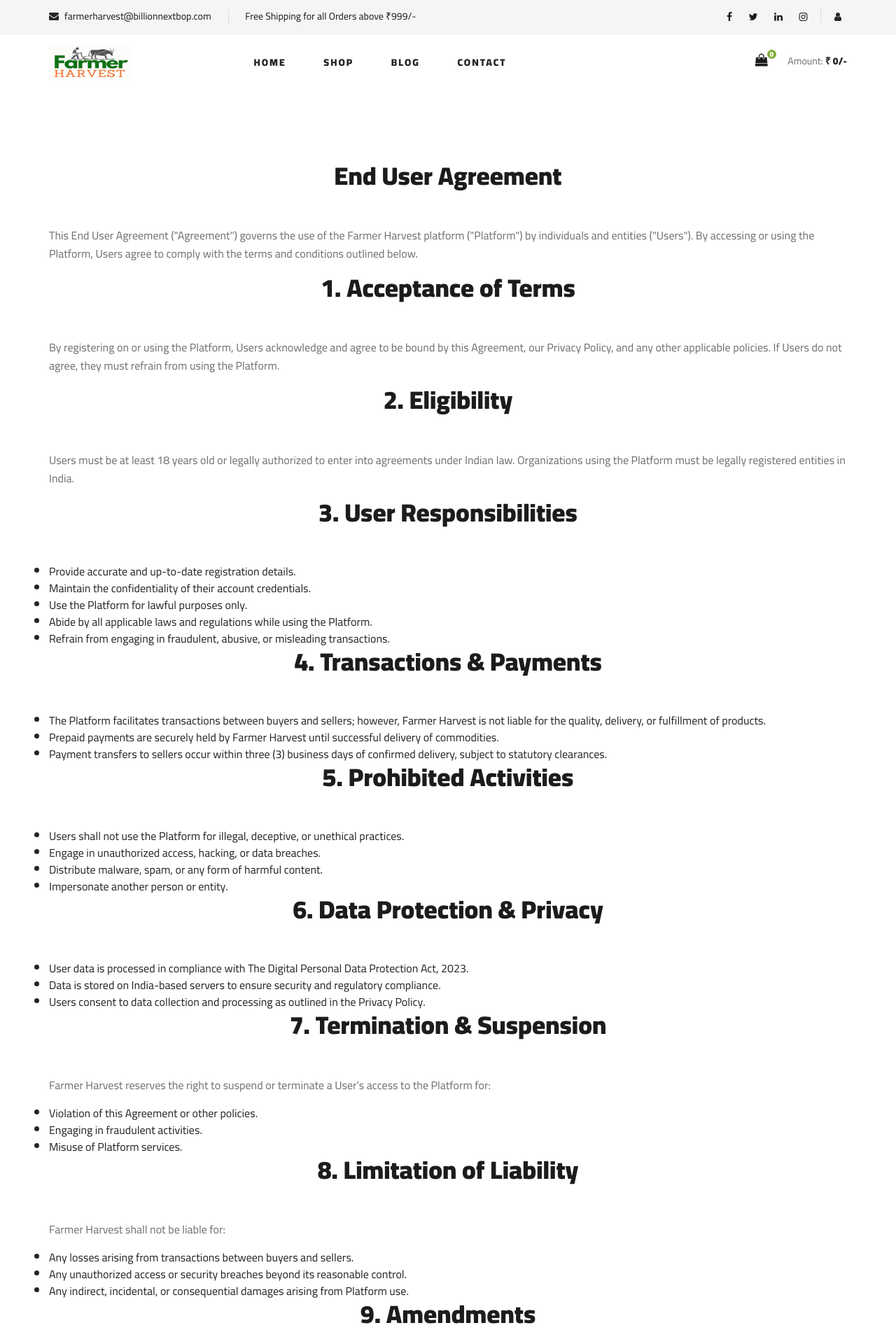
After one commit to jeet760/OMS, a Django app: page /eula in a window 1280 px wide; the page is wider, and only the part inside the window is pictured. The commit adds this page. Shown: the top 1920 px of that part at 70% size. Run offline with Django 5.2, Linux system fonts and the light colour scheme; some libraries are stand-ins or nearby versions.

Commit message:
policies

```diff
--- a/omsproject/omsapp/templates/about-us.html
+++ b/omsproject/omsapp/templates/about-us.html
@@ -14,7 +14,7 @@
         </div>
         <div class="row">
             <div class="col-lg-12">
-                <h3><strong>A Marketplace for Farmer Collectives</strong>/h3>
+                <h3><strong>A Marketplace for Farmer Collectives</strong></h3>
                 <p>Unlike conventional marketplaces, Farmer Harvest exclusively onboards legally registered farmer collectives, ensuring authenticity, traceability, and quality assurance. By eliminating multiple middle layer supply chain enablers, we help farmers receive better value for their produce while offering consumers direct access to fresh, high-quality agricultural goods.</p>
             </div>
         </div>
--- /dev/null
+++ b/omsproject/omsapp/templates/eula.html
@@ -0,0 +1,140 @@
+{% extends 'index.html' %}
+{% load static %}
+{% block returnpolicy %}
+<section class="blog spad">
+    <div class="container">
+        <div class="row">
+            <div class="col-lg-12">
+                <div class="contact__form__title">
+                    <h2>End User Agreement</h2>
+                </div>
+                <p>This End User Agreement ("Agreement") governs the use of the Farmer Harvest platform ("Platform") by individuals and entities ("Users"). By accessing or using the Platform, Users agree to comply with the terms and conditions outlined below.</p>
+            </div>
+        </div>
+        <div class="row">
+            <div class="col-lg-12">
+                <div class="contact__form__title">
+                    <h2>1. Acceptance of Terms</h2>
+                </div>
+                <p>By registering on or using the Platform, Users acknowledge and agree to be bound by this Agreement, our Privacy Policy, and any other applicable policies. If Users do not agree, they must refrain from using the Platform.</p>
+            </div>
+        </div>
+        <div class="row">
+            <div class="col-lg-12">
+                <div class="contact__form__title">
+                    <h2>2. Eligibility</h2>
+                </div>
+                <p>Users must be at least 18 years old or legally authorized to enter into agreements under Indian law. Organizations using the Platform must be legally registered entities in India.</p>
+            </div>
+        </div>
+        <div class="row">
+            <div class="col-lg-12">
+                <div class="contact__form__title">
+                    <h2>3. User Responsibilities</h2>
+                </div>
+                <ul>
+                    <li>Provide accurate and up-to-date registration details.</li>
+                    <li>Maintain the confidentiality of their account credentials.</li>
+                    <li>Use the Platform for lawful purposes only.</li>
+                    <li>Abide by all applicable laws and regulations while using the Platform.</li>
+                    <li>Refrain from engaging in fraudulent, abusive, or misleading transactions.</li>
+                </ul>
+            </div>
+        </div>
+        <div class="row">
+            <div class="col-lg-12">
+                <div class="contact__form__title">
+                    <h2>4. Transactions & Payments</h2>
+                </div>
+                <ul>
+                    <li>The Platform facilitates transactions between buyers and sellers; however, Farmer Harvest is not liable for the quality, delivery, or fulfillment of products.</li>
+                    <li>Prepaid payments are securely held by Farmer Harvest until successful delivery of commodities.</li>
+                    <li>Payment transfers to sellers occur within three (3) business days of confirmed delivery, subject to statutory clearances.</li>
+                </ul>
+            </div>
+        </div>
+        <div class="row">
+            <div class="col-lg-12">
+                <div class="contact__form__title">
+                    <h2>5. Prohibited Activities</h2>
+                </div>
+                <ul>
+                    <li>Users shall not use the Platform for illegal, deceptive, or unethical practices.</li>
+                    <li>Engage in unauthorized access, hacking, or data breaches.</li>
+                    <li>Distribute malware, spam, or any form of harmful content.</li>
+                    <li>Impersonate another person or entity.</li>
+                </ul>
+            </div>
+        </div>
+        <div class="row">
+            <div class="col-lg-12">
+                <div class="contact__form__title">
+                    <h2>6. Data Protection & Privacy</h2>
+                </div>
+                <ul>
+                    <li>User data is processed in compliance with The Digital Personal Data Protection Act, 2023.</li>
+                    <li>Data is stored on India-based servers to ensure security and regulatory compliance.</li>
+                    <li>Users consent to data collection and processing as outlined in the Privacy Policy.</li>
+                </ul>
+            </div>
+        </div>
+
+        <div class="row">
+            <div class="col-lg-12">
+                <div class="contact__form__title">
+                    <h2>7. Termination & Suspension</h2>
+                </div>
+                <p>Farmer Harvest reserves the right to suspend or terminate a User’s access to the Platform for:</p>
+                <ul>
+                    <li>Violation of this Agreement or other policies.</li>
+                    <li>Engaging in fraudulent activities.</li>
+                    <li>Misuse of Platform services.</li>
+                </ul>
+            </div>
+        </div>
+
+        <div class="row">
+            <div class="col-lg-12">
+                <div class="contact__form__title">
+                    <h2>8. Limitation of Liability</h2>
+                </div>
+                <p>Farmer Harvest shall not be liable for:</p>
+                <ul>
+                    <li>Any losses arising from transactions between buyers and sellers.</li>
+                    <li>Any unauthorized access or security breaches beyond its reasonable control.</li>
+                    <li>Any indirect, incidental, or consequential damages arising from Platform use.</li>
+                </ul>
+            </div>
+        </div>
+
+        <div class="row">
+            <div class="col-lg-12">
+                <div class="contact__form__title">
+                    <h2>9. Amendments</h2>
+                </div>
+                <p>Farmer Harvest reserves the right to modify this Agreement at any time. Users are advised to review the terms periodically.</p>
+            </div>
+        </div>
+        <div class="row">
+            <div class="col-lg-12">
+                <div class="contact__form__title">
+                    <h2>10. Governing Law & Dispute Resolution</h2>
+                </div>
+                <p>This Agreement is governed by the laws of India. Any disputes arising from this Agreement shall be subject to the exclusive jurisdiction of the courts in [Location].</p>
+            </div>
+        </div>
+        <div class="row">
+            <div class="col-lg-12">
+                <div class="contact__form__title">
+                    <h2>11. Contact Information</h2>
+                </div>
+                <p>For any queries related to this Agreement, Users may contact:</p>
+            </div>
+        </div>
+        <p><strong>Asutosh Routray</strong><br>
+        Chief Technology Officer<br>
+        Email: <a href="mailto:asutosh@billionnextbop.com">asutosh@billionnextbop.com</a><br>
+        Phone: +91-7609004098</p>
+    </div>
+</section>
+{% endblock %}
--- a/omsproject/omsapp/templates/footer.html
+++ b/omsproject/omsapp/templates/footer.html
@@ -20,17 +20,18 @@
                     <h6>Useful Links</h6>
                     <ul>
                         <li><a href="{% url 'about-us' %}">About Us</a></li>
-                        <li><a href="#">About Our Shop</a></li>
-                        <li><a href="#">Secure Shopping</a></li>
-                        <li><a href="#">Delivery infomation</a></li>
-                        <li><a href="#">Privacy Policy</a></li>
+                        <!-- <li><a href="#">About Our Shop</a></li> -->
+                        <li><a href="{% url 'eula' %}">End User Agreement</a></li>
+                        <li><a href="{% url 'return-policy' %}">Return Policy</a></li>
+                        <li><a href="{% url 'delivery-policy' %}">Delivery infomation</a></li>
+                        <li><a href="{% url 'privacy-policy' %}">Privacy Policy</a></li>
                         <li><a href="#">Our Sitemap</a></li>
                     </ul>
                     <ul>
                         <li><a href="#">Who We Are</a></li>
                         <li><a href="#">Our Services</a></li>
                         <li><a href="#">Projects</a></li>
-                        <li><a href="#">Contact</a></li>
+                        <li><a href="{% url 'contact' %}">Contact</a></li>
                         <li><a href="#">Innovation</a></li>
                         <li><a href="#">Testimonials</a></li>
                     </ul>
--- a/omsproject/omsapp/templates/index.html
+++ b/omsproject/omsapp/templates/index.html
@@ -45,6 +45,10 @@
     {% block contact %}{% endblock %}<!--contact.html-->
     {% block Registration %}{% endblock %} <!-- register.html -->
     {% block aboutus %}{% endblock %}<!--about-us.html-->
+    {% block privacypolicy %}{% endblock %}<!--privacy-policy.html-->
+    {% block deliverypolicy %}{% endblock %}<!--delivery-policy.html-->
+    {% block returnpolicy %}{% endblock %}<!--return-policy.html-->
+    {% block eula %}{% endblock %}<!--eula.html-->
     {% block checkout %}{% endblock %}
     {% include 'footer.html' %}
     <!-- Js Plugins -->
--- a/omsproject/omsapp/urls.py
+++ b/omsproject/omsapp/urls.py
@@ -17,6 +17,10 @@ urlpatterns = [
     path('checkout', views.checkout, name='checkout'),
     path('invoices/<int:order_id>', views.order_invoices, name='invoices'),
     path('about-us', views.aboutus, name='about-us'),
+    path('privacy-policy', views.privacypolicy, name='privacy-policy'),
+    path('delivery-policy', views.deliverypolicy, name='delivery-policy'),
+    path('return-policy', views.returnpolicy, name='return-policy'),
+    path('eula', views.eula, name='eula'),
 
 
     path('register/', views.register, name='register'),
--- a/omsproject/omsapp/views.py
+++ b/omsproject/omsapp/views.py
@@ -172,6 +172,50 @@ def aboutus(request):
         'total_price':total_price
     }
     return render(request, 'about-us.html', aboutus_context)
+
+def privacypolicy(request):
+    cart = Cart(request)
+    total_qty = cart.__len__()#display total number quantities added in the basket
+    total_price = cart.get_total_price()
+    privacy_context = {
+        'clicked':'Privacy Policy',
+        'total_qty':total_qty,
+        'total_price':total_price
+    }
+    return render(request, 'privacy-policy.html', privacy_context)
+
+def deliverypolicy(request):
+    cart = Cart(request)
+    total_qty = cart.__len__()#display total number quantities added in the basket
+    total_price = cart.get_total_price()
+    delivery_context = {
+        'clicked':'Delivery Policy',
+        'total_qty':total_qty,
+        'total_price':total_price
+    }
+    return render(request, 'delivery-policy.html', delivery_context)
+
+def returnpolicy(request):
+    cart = Cart(request)
+    total_qty = cart.__len__()#display total number quantities added in the basket
+    total_price = cart.get_total_price()
+    return_context = {
+        'clicked':'Return Policy',
+        'total_qty':total_qty,
+        'total_price':total_price
+    }
+    return render(request, 'return-policy.html', return_context)
+
+def eula(request):
+    cart = Cart(request)
+    total_qty = cart.__len__()#display total number quantities added in the basket
+    total_price = cart.get_total_price()
+    eula_context = {
+        'clicked':'End User',
+        'total_qty':total_qty,
+        'total_price':total_price
+    }
+    return render(request, 'eula.html', eula_context)
 #endregion
 
 #region Search Items
```
Also changed, not shown: omsproject/omsapp/templates/delivery-policy.html (added, +113 -0 lines), omsproject/omsapp/templates/privacy-policy.html (added, +123 -0 lines), omsproject/omsapp/templates/return-policy.html (added, +48 -0 lines), omsproject/db.sqlite3.
